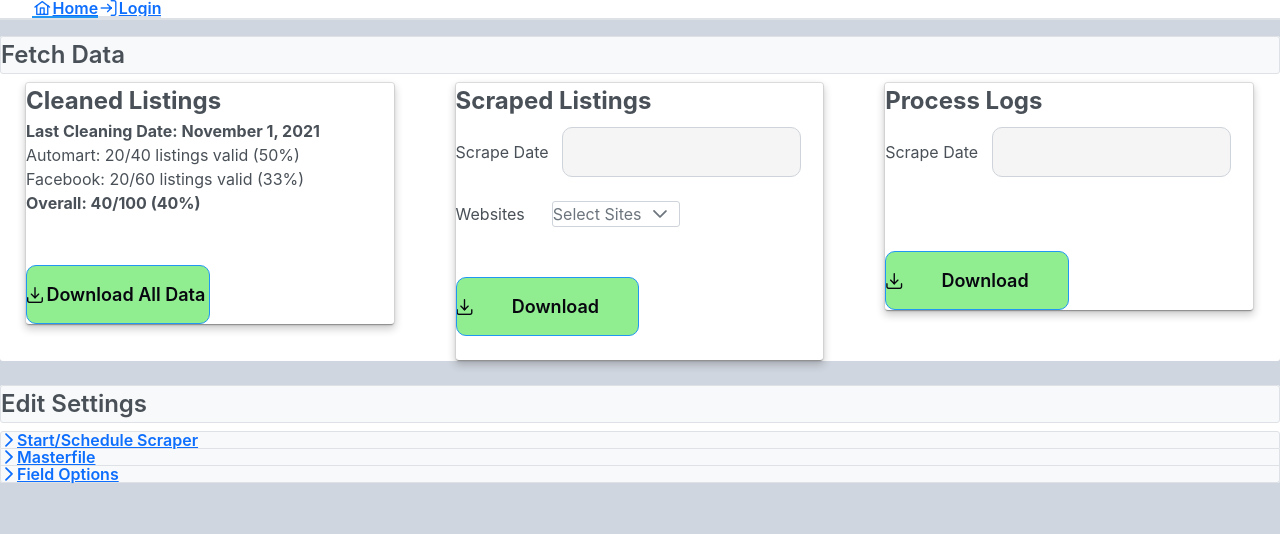
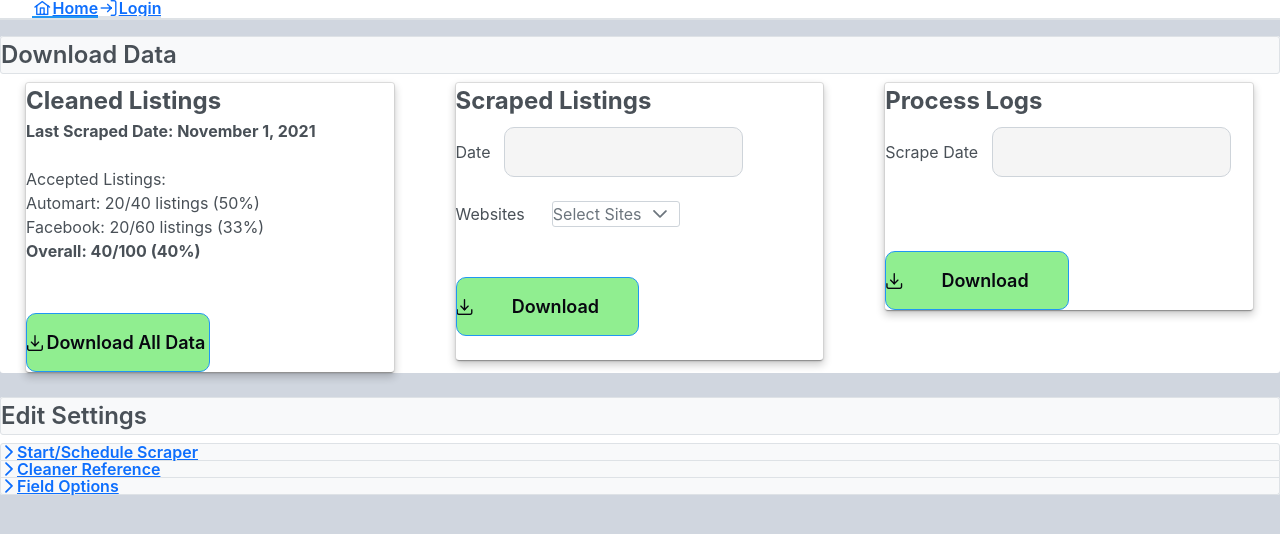
Before and after one commit to ajPanganiban/ThinkDSP, a Vue app: page / in a window 1280 px wide. Shown: the top 534 px of the page. Built offline with nearby package versions, Linux system fonts and the light colour scheme.

Commit message:
chore(): Rename entities based on comments

```diff
--- a/src/views/Home.vue
+++ b/src/views/Home.vue
@@ -1,7 +1,7 @@
 <template>
   <Fieldset>
     <template #legend>
-      Fetch Data
+      Download Data
     </template>
     <div class="row">
       <div class="column">
@@ -11,10 +11,11 @@
                 Cleaned Listings
               </template>
             <template #content>
-                <b>Last Cleaning Date: November 1, 2021</b>
-                <br>
-                Automart: 20/40 listings valid (50%) <br>
-                Facebook: 20/60 listings valid (33%) <br>
+                <b>Last Scraped Date: November 1, 2021</b>
+                <br> <br>
+                Accepted Listings: <br>
+                Automart: 20/40 listings (50%) <br>
+                Facebook: 20/60 listings (33%) <br>
                 <b>Overall: 40/100  (40%) </b>
             </template>
             <template #footer>
@@ -30,7 +31,7 @@
               Scraped Listings
             </template>
             <template #content>
-                Scrape Date &nbsp; <Calendar v-model="value"/> <br> <br>
+                Date &nbsp; <Calendar v-model="value"/> <br> <br>
                 Websites &nbsp;&nbsp;&nbsp;&nbsp; <MultiSelect v-model="selectedSites" :options="sites" optionLabel="name" placeholder="Select Sites" />
             </template>
             <template #footer>
@@ -111,11 +112,11 @@
           </div>
         </div>
       </AccordionTab>
-      <AccordionTab header="Masterfile">
+      <AccordionTab header="Cleaner Reference">
         <Card style="text-align:justify">
           <template #content>
             <p style="margin-left: 30px;font-style:italic;">
-              The masterfile is referenced in the cleaning phase.
+              The reference will be used in the cleaning phase.
               All values in each column of the masterfile will be considered valid. <br>
               Download the current masterfile or upload a new one.
             </p>
```
